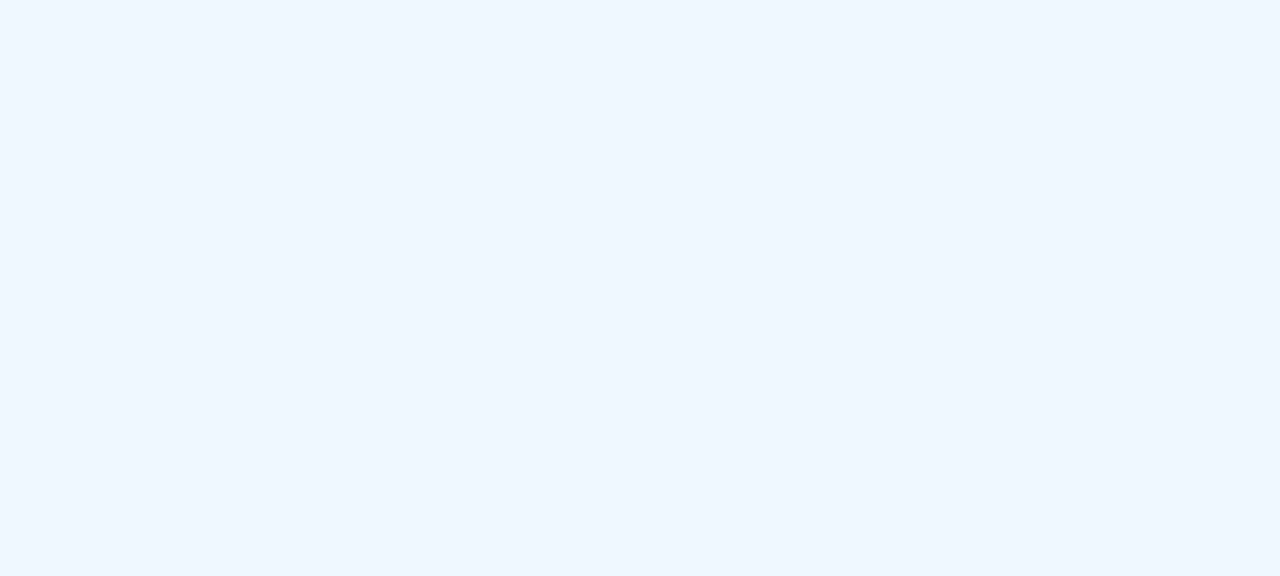
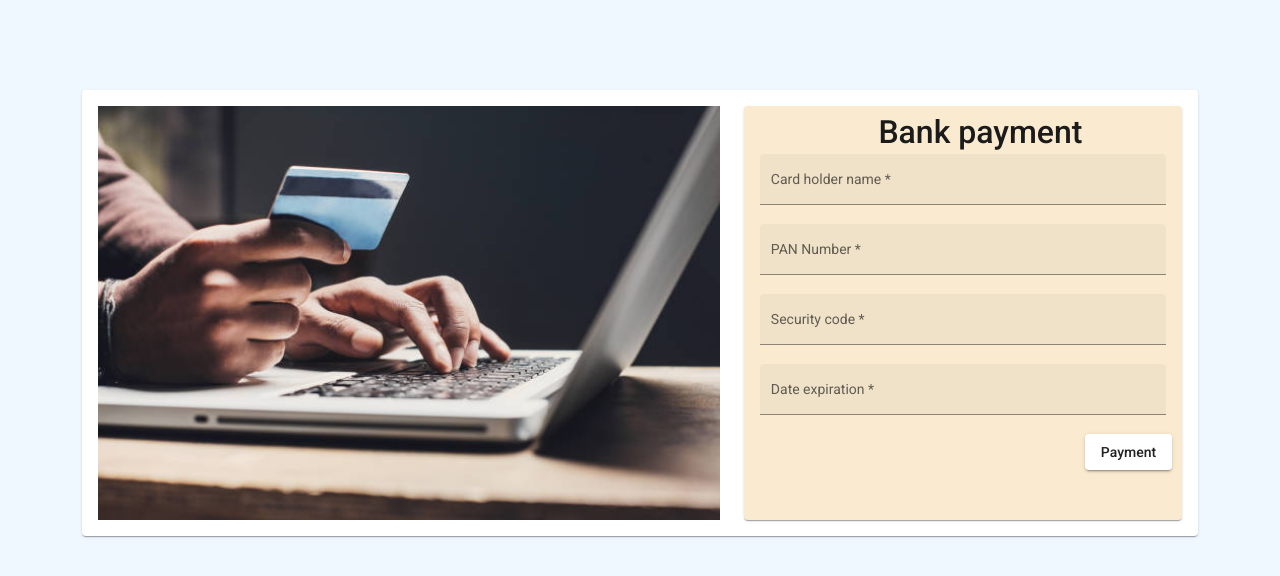
Before and after one commit to AgencyForEmployement/WebShopApp, an Angular app in the folder web-shop-app/: page /payment in a window 1280 px wide. Before the commit this address led to /. Shown: the top 576 px of the page. Built offline with nearby package versions, Linux system fonts and the light colour scheme.

Commit message:
feat: bank payment form with validations

```diff
--- a/web-shop-app/src/app/app-routing.module.ts
+++ b/web-shop-app/src/app/app-routing.module.ts
@@ -2,13 +2,15 @@ import { NgModule } from '@angular/core';
 import { RouterModule, Routes } from '@angular/router';
 import { HomepageComponent } from './components/homepage/homepage.component';
 import { LoginPageComponent } from './components/login-page/login-page.component';
+import { PaymentFormComponent } from './components/payment-form/payment-form.component';
 import { RegistrationPageComponent } from './components/registration-page/registration-page.component';
 
 const routes: Routes = [
 
   { path: '', component: LoginPageComponent },
-  { path: 'register', component:RegistrationPageComponent },
-  { path: 'homepage', component:HomepageComponent }
+  { path: 'register', component: RegistrationPageComponent },
+  { path: 'homepage', component: HomepageComponent },
+  { path: 'payment', component: PaymentFormComponent }
 ];
 
 @NgModule({
--- a/web-shop-app/src/app/app.module.ts
+++ b/web-shop-app/src/app/app.module.ts
@@ -19,6 +19,7 @@ import { TransactionsComponent } from './components/transactions/transactions.co
 import { MatExpansionModule} from '@angular/material/expansion';
 import { CommonModule } from '@angular/common';
 import { MatSnackBarModule, MAT_SNACK_BAR_DEFAULT_OPTIONS } from '@angular/material/snack-bar';
+import { PaymentFormComponent } from './components/payment-form/payment-form.component';
 @NgModule({
   declarations: [
     AppComponent,
@@ -26,7 +27,8 @@ import { MatSnackBarModule, MAT_SNACK_BAR_DEFAULT_OPTIONS } from '@angular/mater
     RegistrationPageComponent,
     HomepageComponent,
     ShoppingCartComponent,
-    TransactionsComponent
+    TransactionsComponent,
+    PaymentFormComponent
   ],
   imports: [
     BrowserModule,
--- /dev/null
+++ b/web-shop-app/src/app/components/payment-form/payment-form.component.css
@@ -0,0 +1,32 @@
+.container{
+    margin-top:7%;
+}
+
+.card-title{
+    width: 100%;
+    font-size: xx-large;
+    /* color:cornflowerblue; */
+    color: rgb(28, 27, 27);
+    margin-left: 50%;
+}
+
+.image-background{
+    height:100%;
+    width: 100%;
+}
+.payment-card{
+    background-color: rgb(250, 235, 208);
+    height: 100%;
+}
+.suffix-style{
+    font-size: larger;
+    font-weight: bold;
+}
+.pay-btn{
+    margin-left: 80%;
+}
+.error-message{
+    color: red;
+    margin-top: -2%;
+    margin-bottom: 2%;
+}
--- /dev/null
+++ b/web-shop-app/src/app/components/payment-form/payment-form.component.html
@@ -0,0 +1,98 @@
+<div class="container">
+    <mat-card>
+        <div class="row">
+            <div class="col">
+                <div>
+                    <img src="../../../assets/payment.jpg" class="image-background">
+                </div>
+            </div>
+            <div class="col-md-5">
+                 <mat-card class="payment-card">
+                    <mat-card-header>
+                        <mat-card-title class="card-title">
+                            Bank payment
+                        </mat-card-title>
+                    </mat-card-header>
+                    <form [formGroup]="paymentForm">
+                        <mat-card-content class="content-card">
+                            <!-- <div class="row">
+                                <mat-form-field class="example-full-width" appearance="fill">
+                                    <mat-label>Name</mat-label>
+                                    <input type="Ime" formControlName="name" matInput placeholder="Ex. Mark">
+                                </mat-form-field>
+                            </div>
+                            <div class="row">
+                                <mat-form-field class="example-full-width" appearance="fill">
+                                    <mat-label>Surname</mat-label>
+                                    <input type="surname" formControlName="surname" matInput placeholder="Twan">
+                                </mat-form-field>
+                            </div>
+                            <div class="row">
+                                <mat-form-field class="example-full-width" appearance="fill">
+                                    <mat-label>Address</mat-label>
+                                    <input type="address" formControlName="address" matInput placeholder="Sant Marco 5, Venice">
+                                </mat-form-field>
+                            </div> -->
+                            <div class="row">
+                                <mat-form-field class="example-full-width" appearance="fill">
+                                    <mat-label>Card holder name</mat-label>
+                                    <input formControlName="cardHolderName" matInput>
+                                </mat-form-field>
+                                <div *ngIf="paymentForm.invalid && (paymentForm.dirty || paymentForm.touched)" class="error-message" >
+                                    <div *ngIf="paymentForm.controls['cardHolderName'].errors?.['required']">
+                                    Card holder name can't be empty!
+                                  </div>
+                                  <div *ngIf="paymentForm.controls['cardHolderName'].errors?.['pattern']">
+                                    Wrong format! Required format is from one to three words maximum.
+                                  </div>
+                                </div>
+                            </div>
+                            <div class="row">
+                                <mat-form-field class="example-full-width" appearance="fill">
+                                    <mat-label>PAN Number</mat-label>
+                                    <input formControlName="pan" matInput placeholder="1111 1111 1111 1111">
+                                </mat-form-field>
+                                <div *ngIf="paymentForm.invalid && (paymentForm.dirty || paymentForm.touched)" class="error-message" >
+                                    <div *ngIf="paymentForm.controls['pan'].errors?.['required']">
+                                    PAN is required!
+                                  </div>
+                                  <div *ngIf="paymentForm.controls['pan'].errors?.['pattern']">
+                                    Wrong format! You have to enter CORRECT pan number!
+                                  </div>
+                                </div>
+                            </div>
+                            <div class="row">
+                                <mat-form-field class="example-full-width" appearance="fill">
+                                    <mat-label>Security code</mat-label>
+                                    <input formControlName="securityCode" matInput>
+                                </mat-form-field>
+                                <div *ngIf="paymentForm.invalid && (paymentForm.dirty || paymentForm.touched)" class="error-message" >
+                                    <div *ngIf="paymentForm.controls['securityCode'].errors?.['required']">
+                                    Security code is required!
+                                  </div>
+                                  <div *ngIf="paymentForm.controls['cardHolderName'].errors?.['pattern']">
+                                    Wrong format! Only number with three or four digits allowed!
+                                  </div>
+                                </div>
+                            </div>
+                            <div class="row">
+                                <mat-form-field class="example-full-width" appearance="fill">
+                                    <mat-label>Date expiration</mat-label>
+                                    <input formControlName="dateExpiration" matInput placeholder="02/25">
+                                </mat-form-field>
+                                <div *ngIf="paymentForm.invalid && (paymentForm.dirty || paymentForm.touched)" class="error-message" >
+                                    <div *ngIf="paymentForm.controls['dateExpiration'].errors?.['required']">
+                                    Date expiration is required!
+                                  </div>
+                                  <div *ngIf="paymentForm.controls['dateExpiration'].errors?.['pattern']">
+                                    Wrong format! Required format is only numbers with '/'' between them (ex: 01/25)
+                                  </div>
+                                </div>
+                            </div>
+                            <button mat-raised-button class="pay-btn">Payment</button>
+                        </mat-card-content>
+                    </form>
+                </mat-card></div>
+        </div>
+    </mat-card>
+</div>
--- /dev/null
+++ b/web-shop-app/src/app/components/payment-form/payment-form.component.ts
@@ -0,0 +1,27 @@
+import { Component, OnInit } from '@angular/core';
+import { FormControl, FormGroup, Validators } from '@angular/forms';
+
+@Component({
+  selector: 'app-payment-form',
+  templateUrl: './payment-form.component.html',
+  styleUrls: ['./payment-form.component.css']
+})
+export class PaymentFormComponent implements OnInit {
+  paymentForm = new FormGroup({
+    name: new FormControl('', [Validators.required, Validators.pattern('^[a-zA-Z_ ]*$')]),
+    surname: new FormControl('', [Validators.required, Validators.pattern('^[a-zA-Z_ ]*$')]),
+    address: new FormControl('', [Validators.required, Validators.pattern('/^[a-zA-Z0-9 ,.-]{3,}$/ .')]),
+    securityCode: new FormControl('', [Validators.required, Validators.pattern('^[1-9]{3,4}')]), //cvv
+    cardHolderName: new FormControl('', [Validators.required, Validators.pattern('^((?:[A-Za-z]+ ?){1,3})$')]),
+    dateExpiration: new FormControl('', [Validators.required, Validators.pattern('(0[1-9]|1[0-2])\/?([0-9]{4}|[0-9]{2})')]),
+    pan: new FormControl('', [Validators.required, Validators.pattern('[0-9]{4}[ ][0-9]{4}[ ][0-9]{4}[ ][0-9]{4}')])
+    // pan: new FormControl('', [Validators.required,
+    //   Validators.pattern('^(?:4[0-9]{12}(?:[0-9]{3})?|[25][1-7][0-9]{14}|6(?:011|5[0-9][0-9])[0-9]{12}|3[47][0-9]{13}|3(?:0[0-5]|[68][0-9])[0-9]{11}|(?:2131|1800|35\d{3})\d{11})$')]),
+
+  })
+  constructor() { }
+
+  ngOnInit(): void {
+  }
+
+}
```
